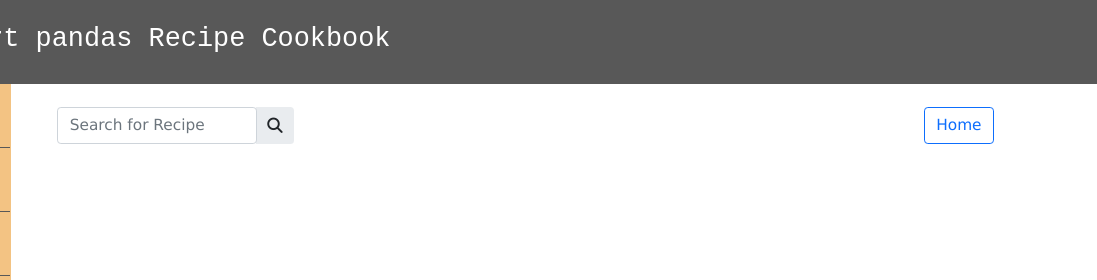
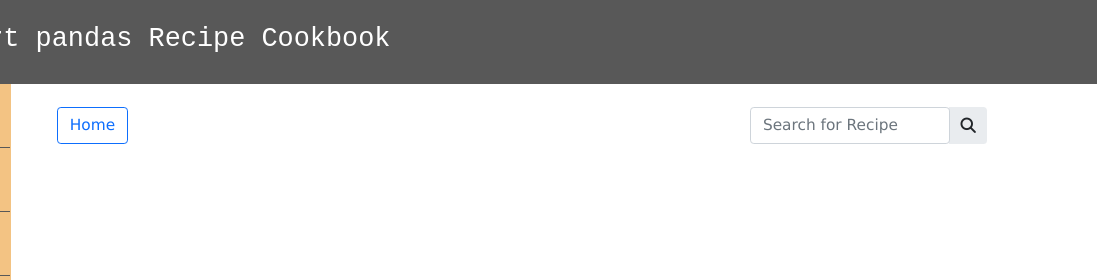
Before and after one commit to cse110-fall21-group9/Digital-Cookbook-App, an Electron app: page index.html in a window 1280 px wide. Shown: the top 280 px of the page, 183-1280 px from the left. Drawn offline with nearby package versions, Linux system fonts and the light colour scheme; no server answers.

Commit message:
Changed Position of Home Button

```diff
--- a/index.html
+++ b/index.html
@@ -38,7 +38,12 @@
                 <div class="container-fluid">
                     <!-- Search Bar -->
                     <div class="row mt-4 mb-4">
-                        <div class="col-10 col-md-6 col-lg-3">
+                        <div class="col-1 col-md-1 col-lg-1">
+                            <a href="./index.html"><div class="btn btn-outline-primary">
+                                Home
+                            </div></a>
+                        </div>
+                        <div class="col-10 offset-1 col-md-6 offset-md-4 col-lg-3 offset-lg-7">
                             <!-- Borrowed from https://mdbootstrap.com/docs/standard/forms/search/ -->
                             <div class="input-group rounded">
                                 <input type="search" class="form-control rounded" placeholder="Search for Recipe"
@@ -47,11 +52,6 @@
                                     <i class="fas fa-search"></i>
                                 </span>
                             </div>
-                        </div>
-                        <div class="col-1 offset-1 col-md-1 offset-md-4 col-lg-1 offset-lg-7">
-                            <a href="./index.html"><div class="btn btn-outline-primary">
-                                Home
-                            </div></a>
                         </div>
                     </div>
                 </div>
```
